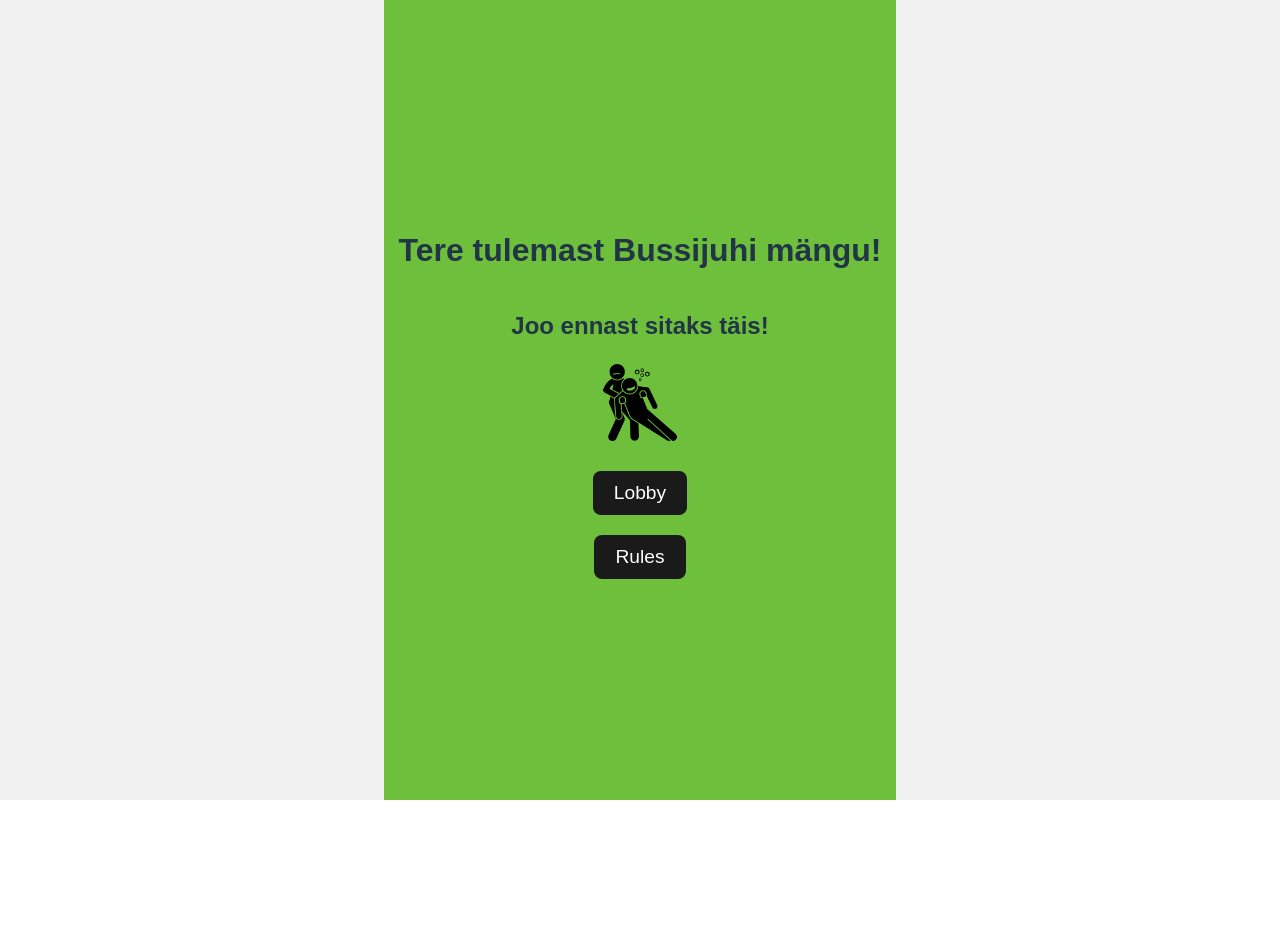
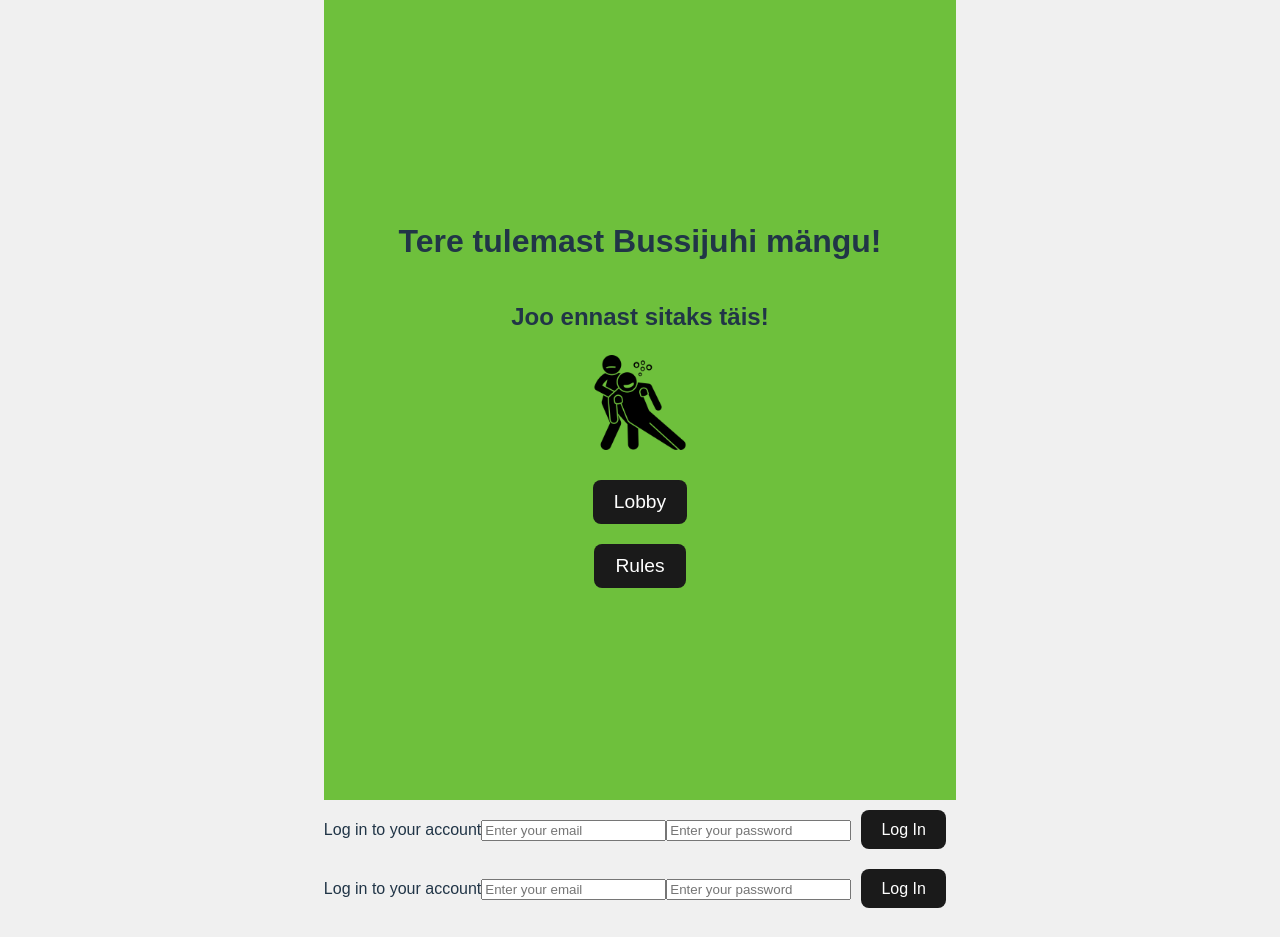
Before and after one commit to JanMarkusK/Bussijuht, a React (Vite) app in the folder hosting/: page / in a window 1280 px wide. Shown: the top 937 px of the page. Before the commit the page ends 800 px from the top, so only its background shows below. Built offline with nearby package versions, Linux system fonts and the light colour scheme; no server answers.

Commit message:
BASIC login lisatud ja veits failide liigendust muudetud

```diff
--- a/hosting/src/App.jsx
+++ b/hosting/src/App.jsx
@@ -3,6 +3,9 @@
 import BusDriver from './components/BusDriver';
 import HomePage from './components/HomePage';
 import RulesPage from './components/RulesPage';
+import SignIn from './components/authentication/SignIn';
+import SignUp from './components/authentication/SignIn';
+import AuthDetails from './components/authentication/AuthDetails';
 
 const App = () => {
   const [gameData, setGameData] = useState(null);
@@ -15,7 +18,12 @@
   return (
     <div>
       {!inLobby && !inRules ? (
+        <>
         <HomePage setInLobby={setInLobby} setInRules={setInRules} />
+        <SignIn/>
+        <SignUp/>
+        <AuthDetails/>
+        </>
       ) : (
         inRules ? (
           <RulesPage setInRules={setInRules} />
--- /dev/null
+++ b/hosting/src/components/authentication/AuthDetails.jsx
@@ -0,0 +1,35 @@
+import React, { useState, useEffect } from 'react';
+import { auth } from "../../firebase";
+import { onAuthStateChanged, signOut } from 'firebase/auth';
+
+const AuthDetails = () => {
+    const [authUser, setAuthUser] = useState(null);
+
+    useEffect(() =>{
+        const listen = onAuthStateChanged(auth, (user) =>{
+            if (user) {
+                setAuthUser(user);
+            } else {
+                setAuthUser(null);
+            }
+        });
+
+            return () => {
+                listen();
+            }
+    }, []);
+
+    const userSignOut = () => {
+        signOut(auth).then(() => {
+            console.log('signed out')
+        }).catch(error => console.log(error))
+    }
+    return (
+        <div>
+            {authUser ? <><p>{`Signed In as ${authUser.email}`}</p><button onClick={userSignOut}>Sign out</button></> :
+            <p>Signed Out</p>}
+        </div>
+    );
+}
+
+export default AuthDetails
--- /dev/null
+++ b/hosting/src/components/authentication/SignIn.jsx
@@ -0,0 +1,41 @@
+import React, { useState } from 'react';
+import { signInWithEmailAndPassword } from "firebase/auth";
+import { auth } from "../../firebase";
+
+
+const SignIn = () => {
+    const [email, setEmail] = useState('');
+    const [password, setPassword] = useState('');
+
+    const signIn = (e) => {
+        e.preventDefault();
+        signInWithEmailAndPassword(auth, email, password)
+            .then((userCredential) => {
+                console.log(userCredential)
+            }).catch((error) => {
+                console.log(error);
+            })
+    }
+  return (
+    <div className='sign-ingcontainer'>
+      <form onSubmit={signIn}>
+        <label>Log in to your account</label>
+        <input
+            type="email"
+            placeholder='Enter your email'
+            value={email}
+            onChange={(e) => setEmail(e.target.value)}
+        ></input>
+        <input
+            type="password"
+            placeholder='Enter your password'
+            value={password}
+            onChange={(e) => setPassword(e.target.value)}
+        ></input>
+        <button type='submit'>Log In</button>
+      </form>
+    </div>
+  )
+}
+
+export default SignIn
```
Also changed, not shown: hosting/src/components/authentication/SignUp.jsx (added, +41 -0 lines).
